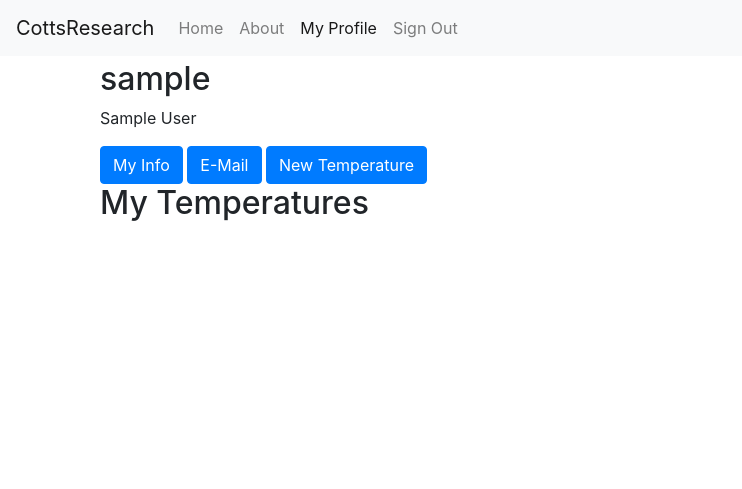
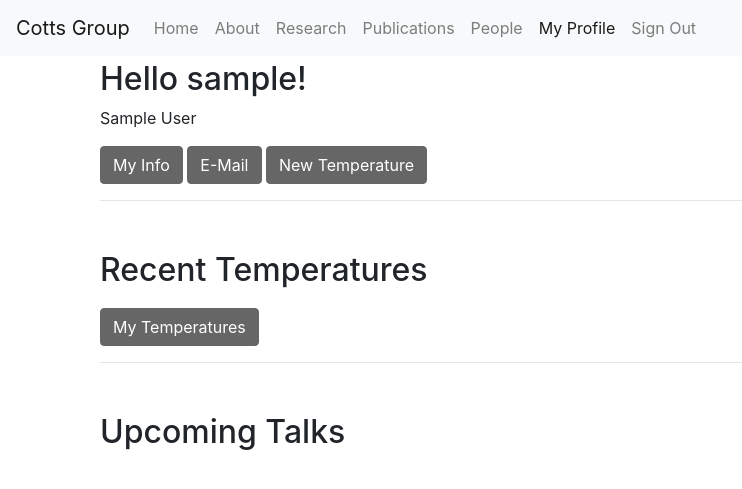
Before and after one commit to apapaleo03/CottsResearchWebsite, a Django app: a page that uses cottsresearch/cottsresearch/templates/base.html in a window 1280 px wide. Shown: the top 489 px of the page, without its empty margins (0-742 px from the left). Run offline with Django 3.2, Linux system fonts and the light colour scheme; the visitor is signed in with stand-in values (Sample User, id 1); data comes from the database, SQL or seed files in the repository; data that the repository does not hold is empty; some libraries are stand-ins or nearby versions.

Commit message:
Most recent Temperatures in user detail

```diff
--- a/cottsresearch/config/urls.py
+++ b/cottsresearch/config/urls.py
@@ -16,6 +16,22 @@ urlpatterns = [
         TemplateView.as_view(template_name="pages/about.html"),
         name="about",
     ),
+    path(
+        "research/",
+        TemplateView.as_view(template_name="pages/research.html"),
+        name="research",
+    ),
+    path(
+        "people/",
+        TemplateView.as_view(template_name="pages/people.html"),
+        name="people",
+    ),
+    path(
+        "publications/",
+        TemplateView.as_view(template_name="pages/publications.html"),
+        name="publications",
+    ),
+
     # Django Admin, use {% url 'admin:index' %}
     path(
         settings.ADMIN_URL, admin.site.urls
--- a/cottsresearch/cottsresearch/static/css/project.css
+++ b/cottsresearch/cottsresearch/static/css/project.css
@@ -11,3 +11,20 @@
   background-color: #f2dede;
   border-color: #eed3d7;
 }
+
+.Tlist {
+  margin-top:50px;
+}
+
+.Talks {
+  margin-top:50px;
+}
+
+.btn {
+  background-color: #666666;
+  border-color:#666666;
+}
+
+.btn-myTemp {
+  margin-top: 10px;
+}
--- a/cottsresearch/cottsresearch/templates/base.html
+++ b/cottsresearch/cottsresearch/templates/base.html
@@ -3,7 +3,7 @@
   <head>
     <meta charset="utf-8">
     <meta http-equiv="x-ua-compatible" content="ie=edge">
-    <title>{% block title %}CottsResearch{% endblock title %}</title>
+    <title>{% block title %}Cotts Group{% endblock title %}</title>
     <meta name="viewport" content="width=device-width, initial-scale=1.0">
     <meta name="description" content="">
     <meta name="author" content="">
@@ -34,19 +34,26 @@
         <button class="navbar-toggler navbar-toggler-right" type="button" data-toggle="collapse" data-target="#navbarSupportedContent" aria-controls="navbarSupportedContent" aria-expanded="false" aria-label="Toggle navigation">
           <span class="navbar-toggler-icon"></span>
         </button>
-        <a class="navbar-brand" href="{% url 'home' %}">CottsResearch</a>
+        <a class="navbar-brand" href="{% url 'home' %}">Cotts Group</a>
 
         {% with request.resolver_match.url_name as url_name %}
 
         <div class="collapse navbar-collapse" id="navbarSupportedContent">
           <ul class="navbar-nav mr-auto">
-            {% if request.user.is_authenticated %}
             <li {% if url_name == 'home'  %}  class="nav-item active" {% else %} class="nav-item" {% endif %}>
-              <a class="nav-link" href="{% url 'home' %}" {% if url_name == 'home'  %}  class="active" {% endif %}>Home <span class="sr-only">(current)</span></a>
+              <a class="nav-link" href="{% url 'home' %}" >Home <span class="sr-only">(current)</span></a>
             </li>
-            {% endif %}
             <li {% if url_name == 'about'  %}  class="nav-item active" {% else %} class="nav-item" {% endif %}>
-              <a class="nav-link" href="{% url 'about' %}"  {% if url_name == 'about' %} class="active" {% endif %}>About</a>
+              <a class="nav-link" href="{% url 'about' %}" >About</a>
+            </li>
+            <li {% if url_name == 'research'  %}  class="nav-item active" {% else %} class="nav-item" {% endif %}>
+              <a class="nav-link" href="{% url 'research' %}"  >Research</a>
+            </li>
+            <li {% if url_name == 'publications'  %}  class="nav-item active" {% else %} class="nav-item" {% endif %}>
+              <a class="nav-link" href="{% url 'publications' %}"  >Publications</a>
+            </li>
+            <li {% if url_name == 'people'  %}  class="nav-item active" {% else %} class="nav-item" {% endif %}>
+              <a class="nav-link" href="{% url 'people' %}"  >People</a>
             </li>
             {% if request.user.is_authenticated %}
               <li {% if url_name == 'detail' %} class="nav-item active" {% else %} class="nav-item" {% endif %}>
@@ -86,7 +93,6 @@
 
       {% block content %}
         <p>Website for Eric Cotts Research Group</p>
-        <p>{{url_name}}</p>
       {% endblock content %}
 {% endwith %}
     </div> <!-- /container -->
--- a/cottsresearch/cottsresearch/templates/pages/home.html
+++ b/cottsresearch/cottsresearch/templates/pages/home.html
@@ -1 +1,5 @@
 {% extends "base.html" %}
+
+{% block content %}
+<h1>Welcome to the Wonderful World of Pb-Free Solder!</h1>
+{% endblock %}
--- /dev/null
+++ b/cottsresearch/cottsresearch/templates/pages/people.html
@@ -0,0 +1,2 @@
+{% extends 'base.html' %}
+{% load static %}
--- /dev/null
+++ b/cottsresearch/cottsresearch/templates/pages/publications.html
@@ -0,0 +1,2 @@
+{% extends 'base.html' %}
+{% load static %}
--- /dev/null
+++ b/cottsresearch/cottsresearch/templates/pages/research.html
@@ -0,0 +1,2 @@
+{% extends 'base.html' %}
+{% load static %}
--- a/cottsresearch/cottsresearch/templates/users/user_detail.html
+++ b/cottsresearch/cottsresearch/templates/users/user_detail.html
@@ -3,7 +3,7 @@
 
 {% block title %}
   {% if object == request.user %}
-    Hello {{ object.username }}
+    User: {{ object.username }}
   {% else %}
     Get Lost
   {% endif %}
@@ -16,7 +16,7 @@
   <div class="row">
     <div class="col-sm-12">
 
-      <h2>{{ object.username }}</h2>
+      <h2>Hello {{ object.username }}!</h2>
       {% if object.name %}
         <p>{{ object.name }}</p>
       {% endif %}
@@ -39,15 +39,24 @@
 
   </div>
   <!-- End Action buttons -->
-
-  <div>
-    <h2>My Temperatures</h2>
+  <hr>
+  <div class=Tlist>
+    <h2>Recent Temperatures</h2>
   </div>
-  <ul>
-    {% for temp in temperaturelist %}
-        <li>{{temp}}</li>
+  <table>
+    {% for temperature in temperaturelist %}
+      <tr>
+        <td>{{temperature.member}}</td>
+        <td>----- {{temperature.created}}</td>
+        <td>----- {{temperature.temp}} F</td>
+      </tr>
     {% endfor %}
-  </ul>
+  </table>
+  <a class="btn btn-primary btn-myTemp" href="{% url 'temperaturelogger:list' %}" role="button">My Temperatures</a>
+  <hr>
+  <div class=Talks>
+  <h2>Upcoming Talks</h2>
+  </div>
 
 </div>
 {% else %}
--- a/cottsresearch/cottsresearch/users/views.py
+++ b/cottsresearch/cottsresearch/users/views.py
@@ -7,6 +7,7 @@ from django.views.generic import (
     UpdateView,
 )
 from cottsresearch.temperaturelogger.models import Temperature
+
 
 User = get_user_model()
 
@@ -20,12 +21,19 @@ class UserDetailView(LoginRequiredMixin, DetailView):
 
     def get_context_data(self, **kwargs):
         context = super().get_context_data(**kwargs)
-        try:
-            templist = list(Temperature.objects.filter(member = self.request.user))
-        except:
-            templist = []
+        templist = []
 
-        context['temperaturelist'] =  templist
+        member_set = []
+        for mem in list(Temperature.objects.values('member')):
+            member_set.append(mem['member'])
+        member_set = set(member_set)
+        for mem in member_set:
+            temp = Temperature.objects.filter(member = mem).last()
+            templist.append(temp)
+
+
+        context['temperaturelist'] = templist
+        print(templist)
         return context
 
 
```
Also changed, not shown: cottsresearch/cottsresearch/templates/temperaturelogger/temperature_list.html (+10 -5 lines).
